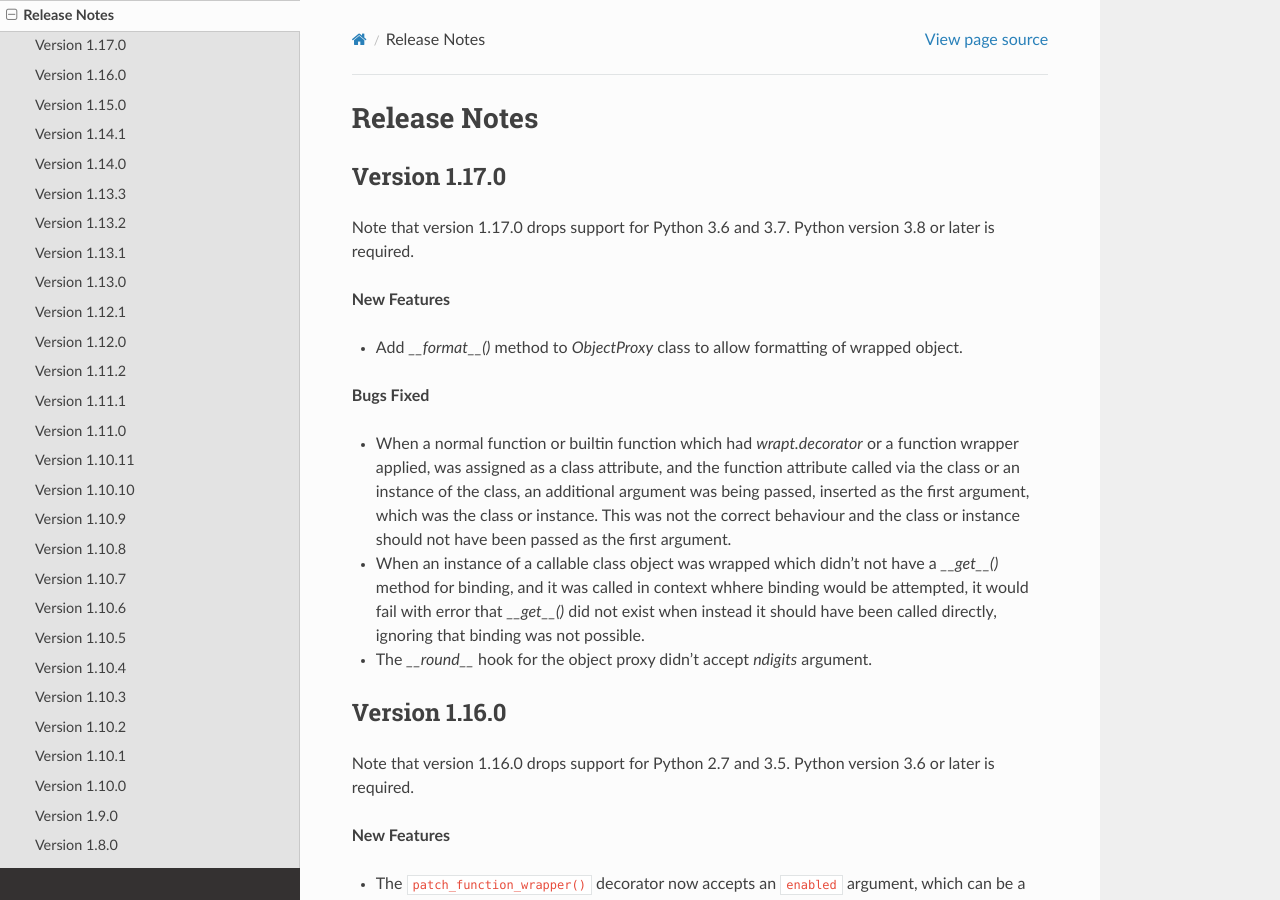
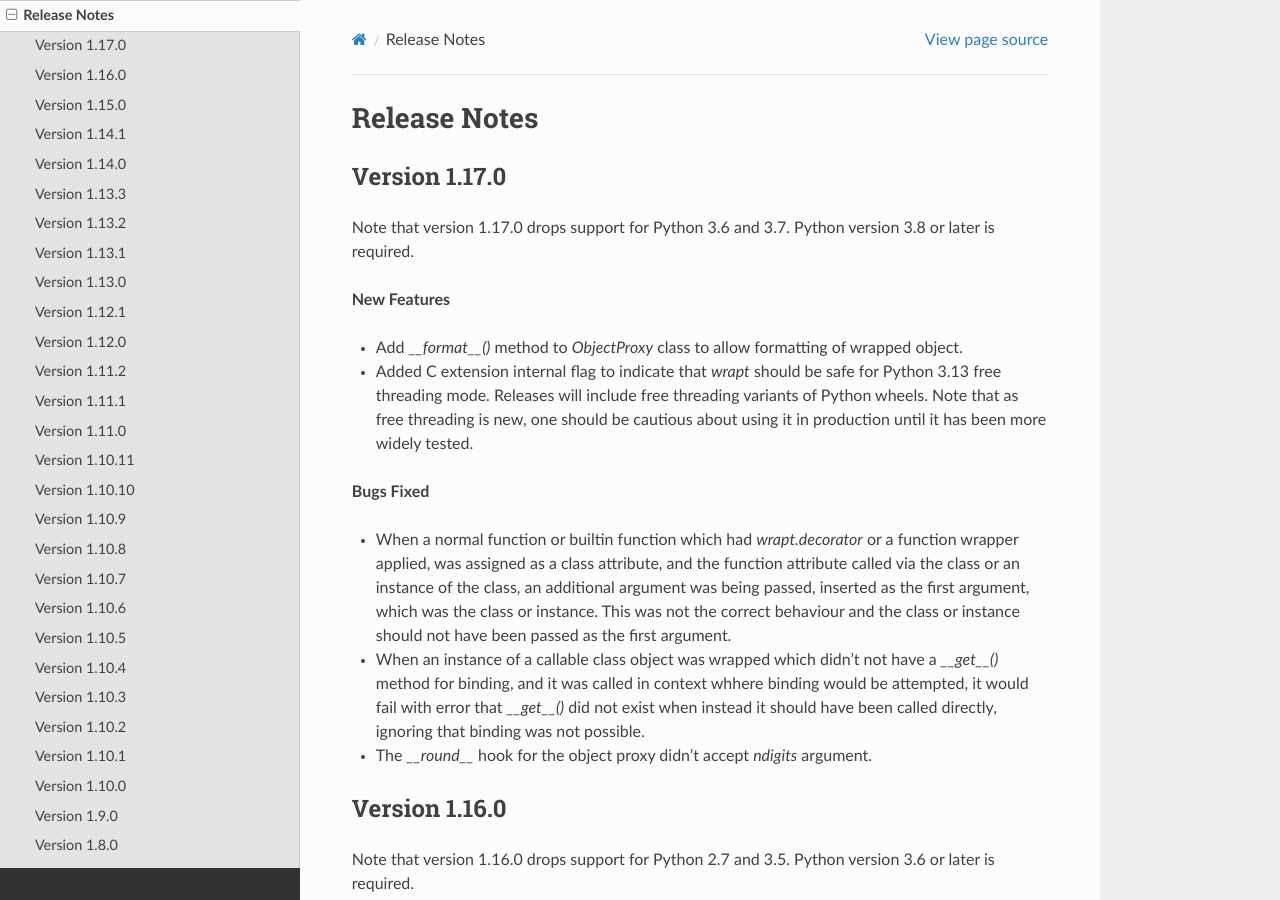
Before and after one commit to GrahamDumpleton/wrapt, a Sphinx documentation site: the page built from docs/changes.rst, in a window 1280 px wide and 900 px high. Built offline with Sphinx 7.4.7 and the Read the Docs theme 2.0.0, drawn with Linux system fonts in a browser that asks for light colours.

Commit message:
Add note about free threading wheel variants.

```diff
--- a/docs/changes.rst
+++ b/docs/changes.rst
@@ -11,6 +11,11 @@ Note that version 1.17.0 drops support for Python 3.6 and 3.7. Python version
 
 * Add `__format__()` method to `ObjectProxy` class to allow formatting of
   wrapped object.
+
+* Added C extension internal flag to indicate that `wrapt` should be safe for
+  Python 3.13 free threading mode. Releases will include free threading variants
+  of Python wheels. Note that as free threading is new, one should be cautious
+  about using it in production until it has been more widely tested.
 
 **Bugs Fixed**
 
```
